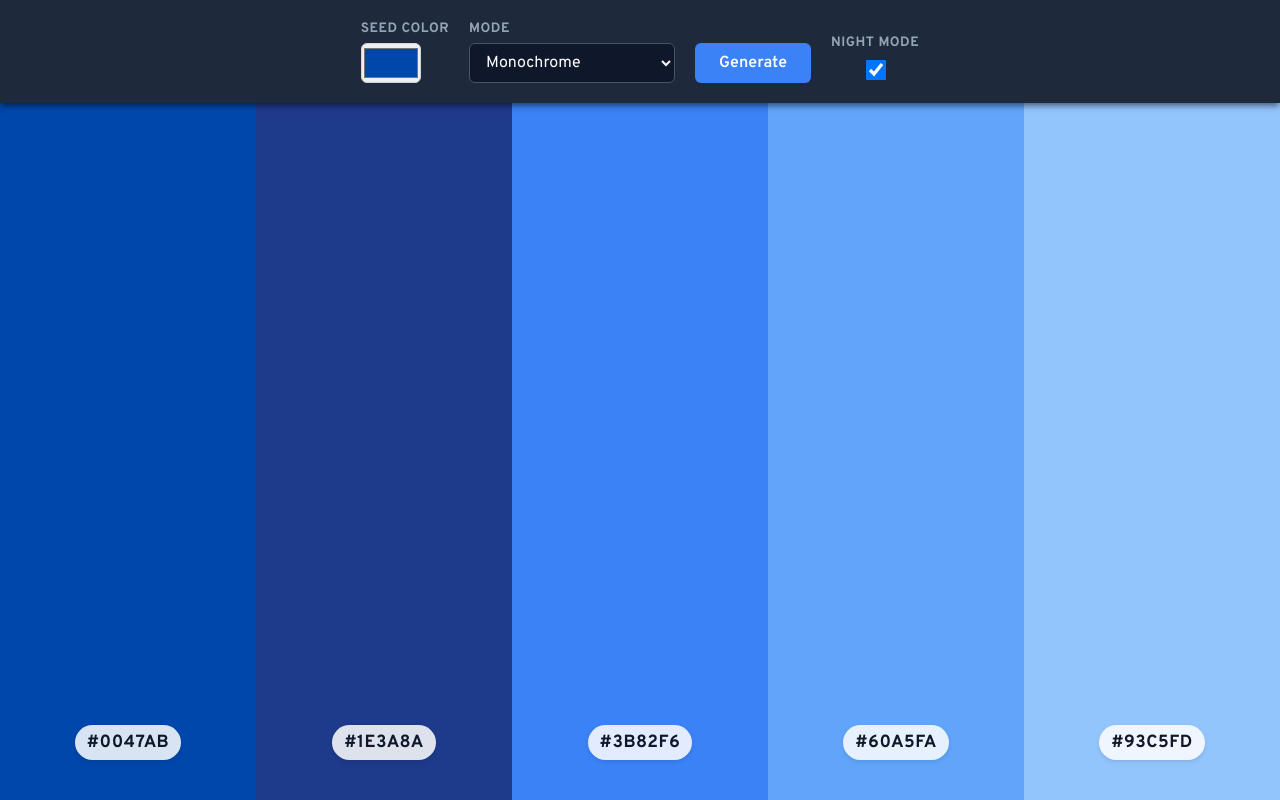
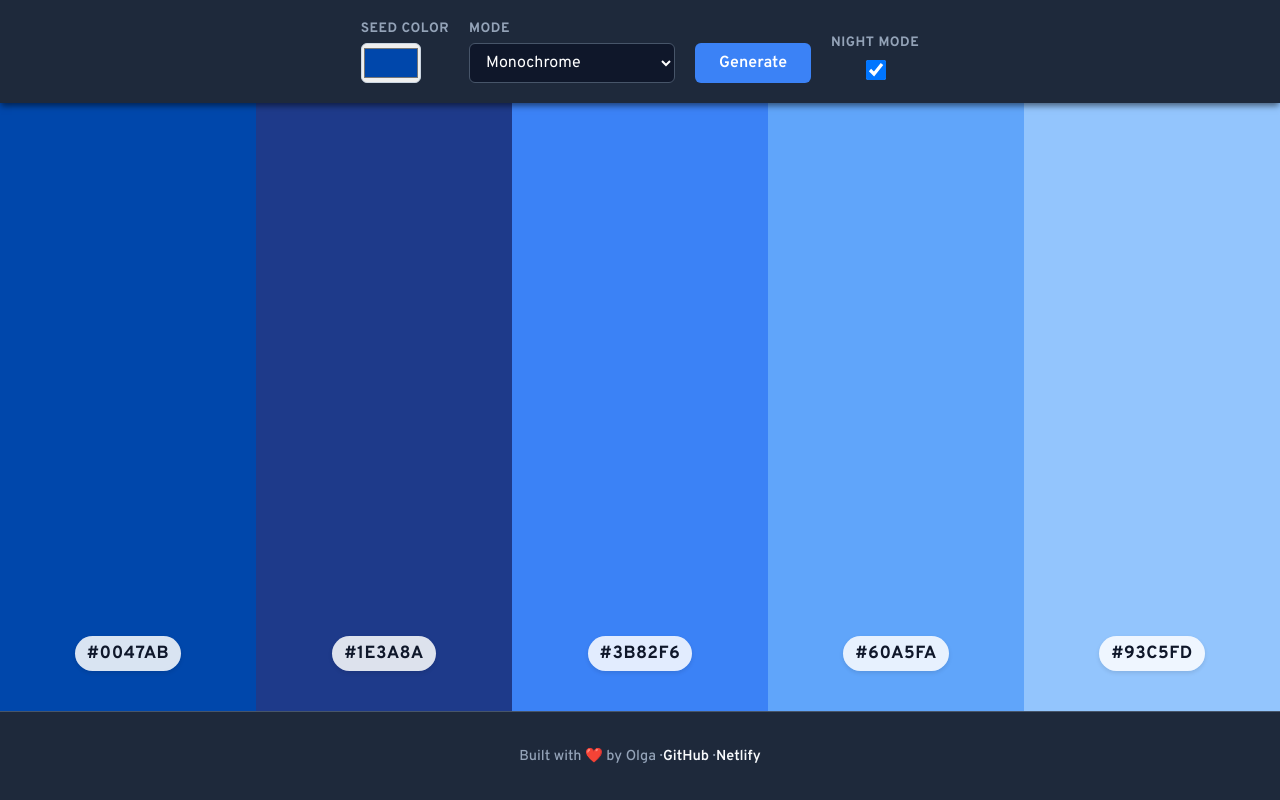
Before and after one commit to SheillaO/AlcheMix, a website built with Vite: page index.html in a window 1280 px wide. Both pictures are taken after a click on the checkbox "NIGHT MODE". Built offline with nearby package versions, Linux system fonts and the light colour scheme; no server answers.

Commit message:
footer added

```diff
--- a/index.css
+++ b/index.css
@@ -191,3 +191,42 @@ body.dark-mode .toast {
     align-items: center;
   }
 }
+footer {
+    text-align: center;
+    padding: 20px;
+    background-color: #ffffff;
+    border-top: 1px solid #cbd5e1;
+    font-size: 0.9rem;
+    font-weight: 500;
+    color: #64748b;
+    z-index: 10;
+}
+
+footer a {
+    color: #1e293b;
+    text-decoration: none;
+    font-weight: 600;
+    border-bottom: 2px solid transparent;
+    transition: color 0.2s ease, border-color 0.2s ease;
+}
+
+footer a:hover {
+    color: #3b82f6;
+    border-color: #3b82f6;
+}
+
+
+body.dark-mode footer {
+    background-color: #1e293b;
+    border-color: #475569;
+    color: #94a3b8;
+}
+
+body.dark-mode footer a {
+    color: #f8fafc;
+}
+
+body.dark-mode footer a:hover {
+    color: #3b82f6;
+    border-color: #3b82f6;
+}
--- a/index.html
+++ b/index.html
@@ -44,6 +44,12 @@
     <div id="palette-container"></div>
     <div id="toast-notification" class="toast">Copied to clipboard!</div>
 
+    <footer>
+        <p>Built with ❤️ by Olga · <a href="https://github.com/SheillaO/MoodMap-Emotional-Wellness-Tracker"
+                target="_blank">GitHub</a> · <a href="https://moodmapemotionalwellnesstracker.netlify.app/"
+                target="_blank">Netlify</a></p>
+    </footer>
+
     <script src="index.js"></script>
 </body>
 
```
